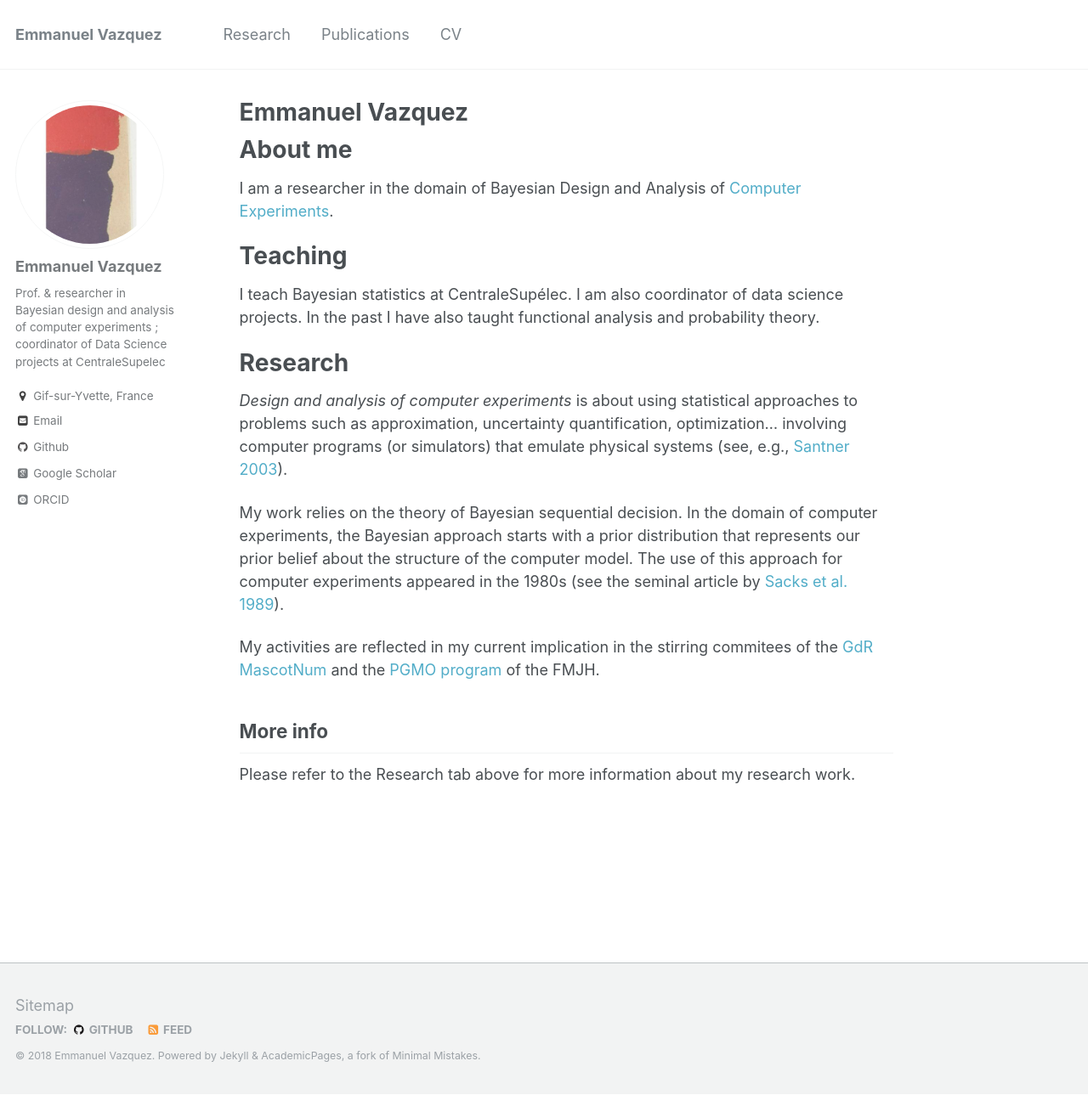
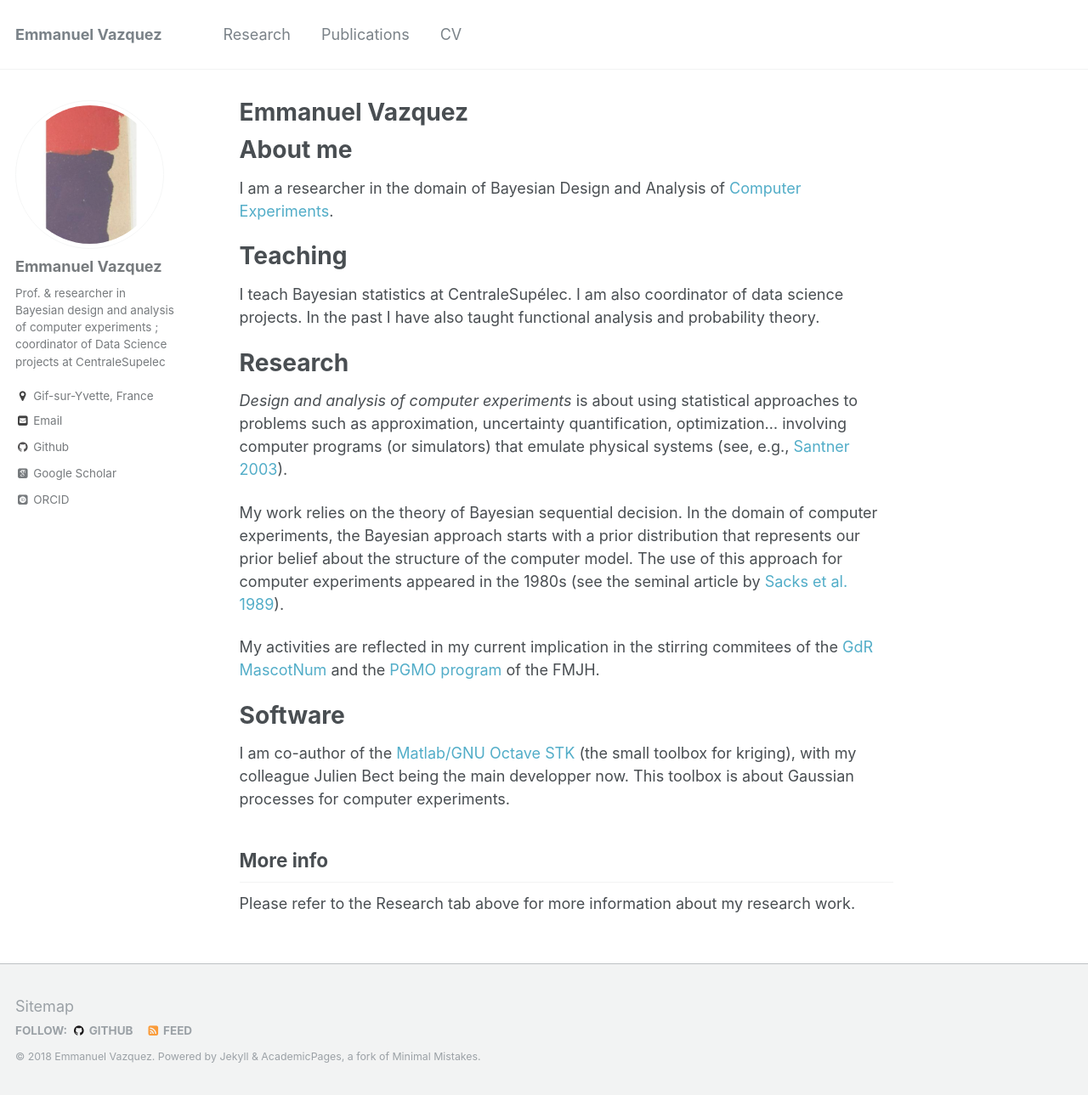
Before and after one commit to emvazquez/emvazquez.github.io, a Jekyll site: the page built from _pages/about.md, in a window 1280 px wide and 1289 px high. Shown: the whole window at 85% size. Built offline with Jekyll 4.4.1, drawn with Linux system fonts in a browser that asks for light colours; some web fonts are replaced.

Commit message:
Update about.md

```diff
--- a/_pages/about.md
+++ b/_pages/about.md
@@ -28,6 +28,10 @@ My work relies on the theory of Bayesian sequential decision.  In the domain of
 
 My activities are reflected in my current implication in the stirring commitees of the [GdR MascotNum](http://www.gdr-mascotnum.fr) and the [PGMO program](https://www.fondation-hadamard.fr/PGMO) of the FMJH.
 
+Software
+======
+I am co-author of the [Matlab/GNU Octave STK](https://sourceforge.net/projects/kriging/) (the small toolbox for kriging), with my colleague Julien Bect being the main developper now. This toolbox is about Gaussian processes for computer experiments.
+
 More info
 ------
 Please refer to the Research tab above for more information about my research work.
```
